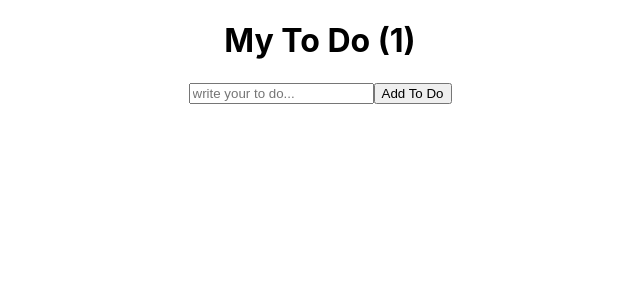
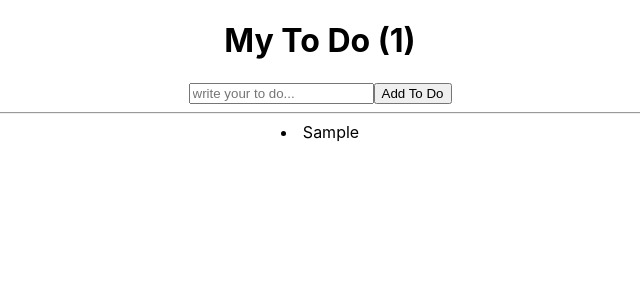
Before and after one commit to bkdragon0228/Movie-Web-Service-React-, a React (Create React App) app in the folder movie/: page / in a window 1280 px wide. Both pictures are taken after typing "Sample" into the empty fields and a click on the button "Add To Do". Shown: the top 300 px of the page, without its empty margins (320-960 px from the left). Built offline with nearby package versions, Linux system fonts and the light colour scheme.

Commit message:
to do list 펼치기
to do list의 요소를 map을 이용해 보이게했다.

```diff
--- a/movie/src/App.js
+++ b/movie/src/App.js
@@ -15,7 +15,7 @@ function App() {
         }
         setTodo('');
         setToDos((prevArr) => {
-            return [...prevArr, toDo];
+            return [toDo, ...prevArr];
         });
     };
 
@@ -31,6 +31,10 @@ function App() {
                 />
                 <button>Add To Do</button>
             </form>
+            <hr />
+            {toDos.map((todo, idx) => (
+                <li key={idx}>{todo}</li>
+            ))}
         </div>
     );
 }
```
